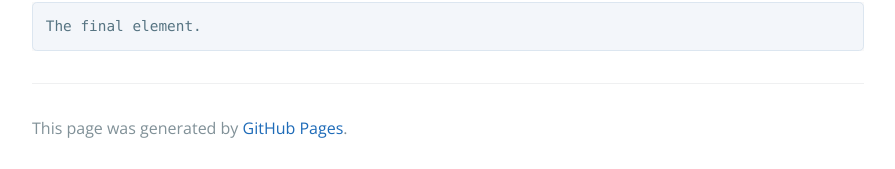
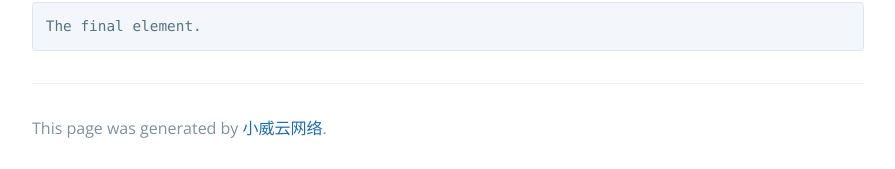
Before and after one commit to xweiyun123/daohang, a Jekyll site: the page built from index.md, in a window 1280 px wide and 900 px high, scrolled down 3166 px. Shown: the part 728-897 px from the top of the window, without its empty margins (192-1087 px from the left). Built offline with Jekyll 4.4.1, drawn with Linux system fonts in a browser that asks for light colours.

Commit message:
Update default.html

```diff
--- a/_layouts/default.html
+++ b/_layouts/default.html
@@ -41,7 +41,7 @@
         {% if site.github.is_project_page %}
 
         {% endif %}
-        <span class="site-footer-credits">This page was generated by <a href="https://pages.github.com">GitHub Pages</a>.</span>
+        <span class="site-footer-credits">This page was generated by <a href="https://www.xweiyun.work/">小威云网络</a>.</span>
       </footer>
     </main>
   </body>
```
